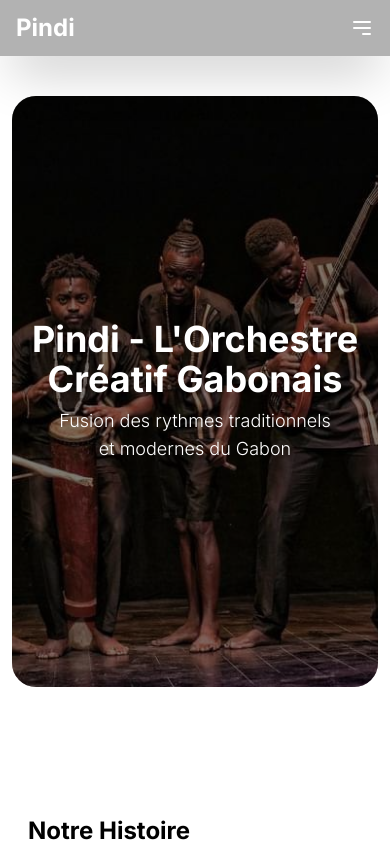
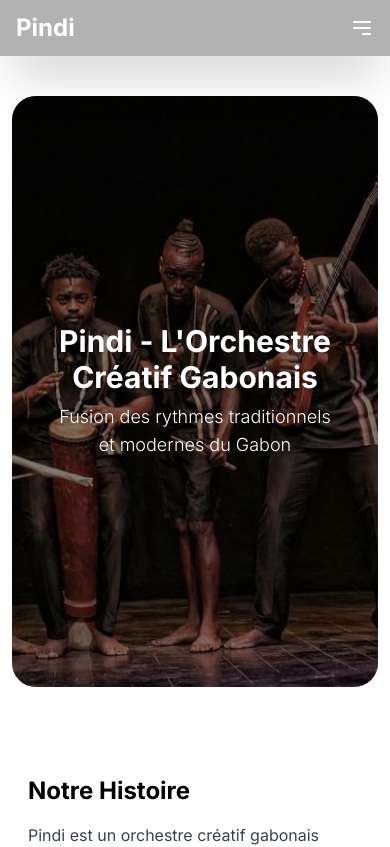
Before and after one commit to jealife/pindi-officiel, a Next.js app: page / in a window 390 px wide. Shown: the top 847 px of the page. Built offline with nearby package versions, Linux system fonts and the light colour scheme.

Commit message:
Changes to be committed: 	modified:   app/page.js

```diff
--- a/app/page.js
+++ b/app/page.js
@@ -11,7 +11,7 @@ export default function Home() {
         </Head>
         <Nav/>
         <main className="bg-white px-3">
-          <section className="relative h-[70svh] max-w-7xl w-full mx-auto overflow-hidden rounded-3xl my-24 ">
+          <section className="relative h-[70svh] max-w-7xl w-full mx-auto overflow-hidden rounded-3xl mt-24 mb-14 ">
             <Image
               src="/hero-image.jpeg"
               alt="Pindi en concert"
@@ -21,7 +21,7 @@ export default function Home() {
 
             <div className="absolute inset-0 bg-black bg-opacity-50 flex items-center justify-center">
               <div className="text-center text-white px-4">
-                <h1 className="text-4xl sm:text-6xl text-balance font-bold mb-2">Pindi - L'Orchestre Créatif Gabonais</h1>
+                <h1 className="text-3xl sm:text-6xl text-balance font-bold mb-2">Pindi - L'Orchestre Créatif Gabonais</h1>
                 <p className="text-lg font-light sm:text-xl text-balance">Fusion des rythmes traditionnels et modernes du Gabon</p>
               </div>
             </div>
```
